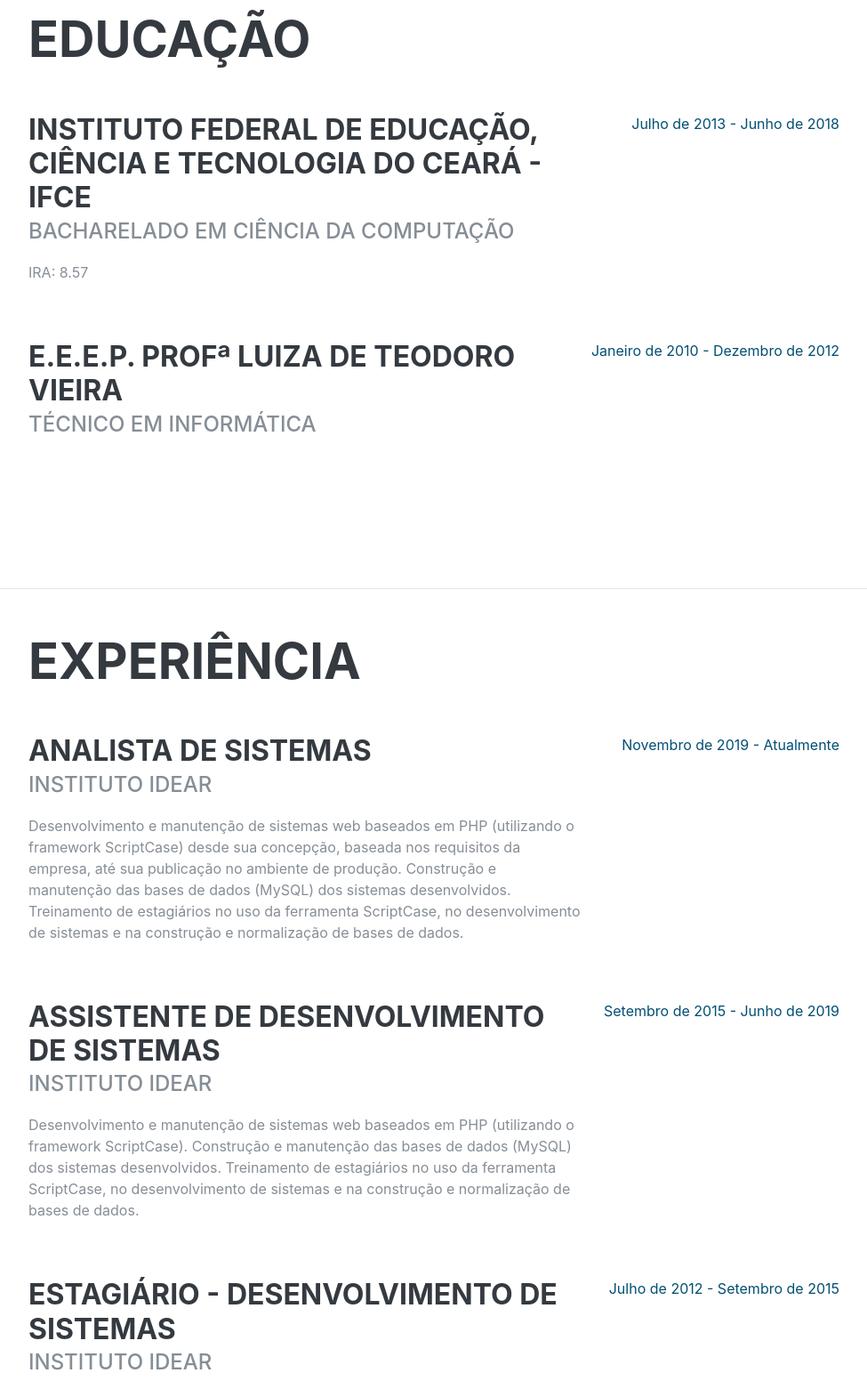
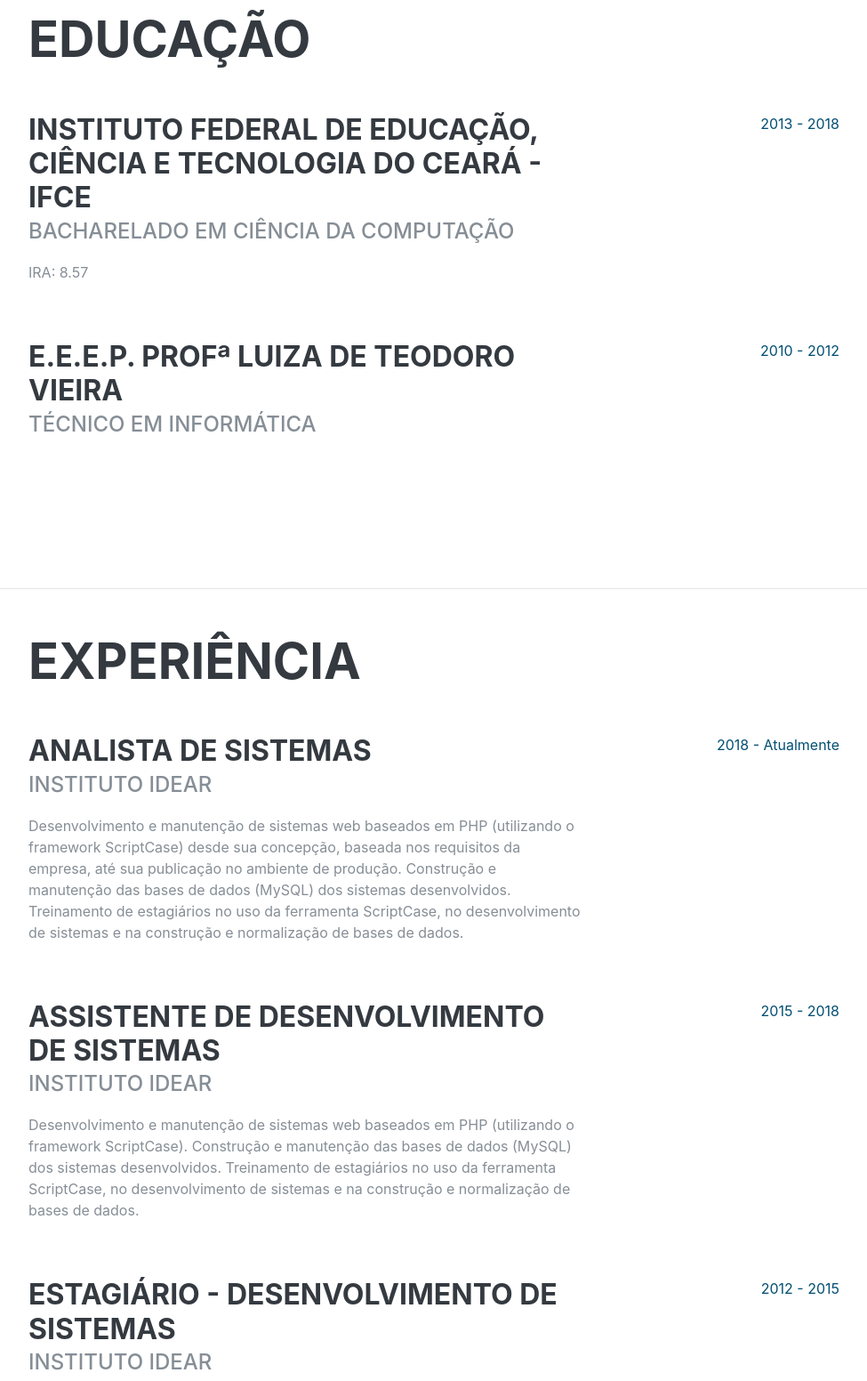
Before and after one commit to Ayrtonms/ayrtonms.github.io, a plain HTML site: page portfolio/index.html in a window 1280 px wide. Shown: the part 940-2492 px from the top of the page at 89% size, without its empty margins (288-1263 px from the left). Drawn offline with Linux system fonts and the light colour scheme; a web font is replaced by a local one.

Commit message:
Update index.html

```diff
--- a/portfolio/index.html
+++ b/portfolio/index.html
@@ -85,7 +85,7 @@
 							<p>IRA: 8.57</p>
 						</div>
 						<div class="resume-date text-md-right">
-							<span class="text-primary">Julho de 2013 - Junho de 2018</span>
+							<span class="text-primary">2013 - 2018</span>
 						</div>
 					</div>
 
@@ -95,7 +95,7 @@
 							<p class="subheading mb-3">Técnico em Informática</p>
 						</div>
 						<div class="resume-date text-md-right">
-							<span class="text-primary">Janeiro de 2010 - Dezembro de 2012</span>
+							<span class="text-primary">2010 - 2012</span>
 						</div>
 					</div>
 
@@ -115,7 +115,7 @@
 							<p>Desenvolvimento e manutenção de sistemas web baseados em PHP (utilizando o framework ScriptCase) desde sua concepção, baseada nos requisitos da empresa, até sua publicação no ambiente de produção. Construção e manutenção das bases de dados (MySQL) dos sistemas desenvolvidos. Treinamento de estagiários no uso da ferramenta ScriptCase, no desenvolvimento de sistemas e na construção e normalização de bases de dados.</p>
 						</div>
 						<div class="resume-date text-md-right">
-							<span class="text-primary">Novembro de 2019 - Atualmente</span>
+							<span class="text-primary">2018 - Atualmente</span>
 						</div>
 					</div>
 
@@ -126,7 +126,7 @@
 							<p>Desenvolvimento e manutenção de sistemas web baseados em PHP (utilizando o framework ScriptCase). Construção e manutenção das bases de dados (MySQL) dos sistemas desenvolvidos. Treinamento de estagiários no uso da ferramenta ScriptCase, no desenvolvimento de sistemas e na construção e normalização de bases de dados.</p>
 						</div>
 						<div class="resume-date text-md-right">
-							<span class="text-primary">Setembro de 2015 - Junho de 2019</span>
+							<span class="text-primary">2015 - 2018</span>
 						</div>
 					</div>
 
@@ -137,7 +137,7 @@
 							<p>Desenvolvimento e manutenção de sistemas web baseados em PHP (utilizando o framework ScriptCase). Manutenção das bases de dados (MySQL) dos sistemas desenvolvidos.</p>
 						</div>
 						<div class="resume-date text-md-right">
-							<span class="text-primary">Julho de 2012 - Setembro de 2015</span>
+							<span class="text-primary">2012 - 2015</span>
 						</div>
 					</div>
 				</div>
```
